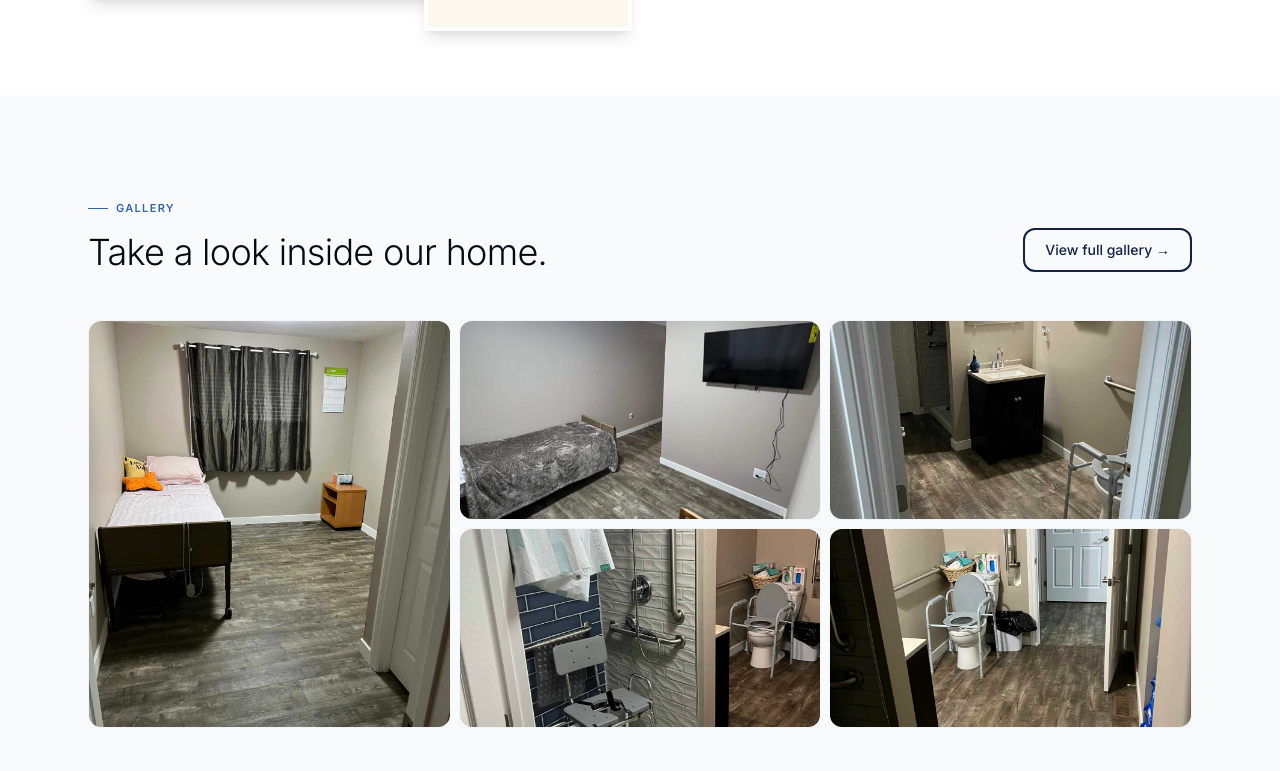
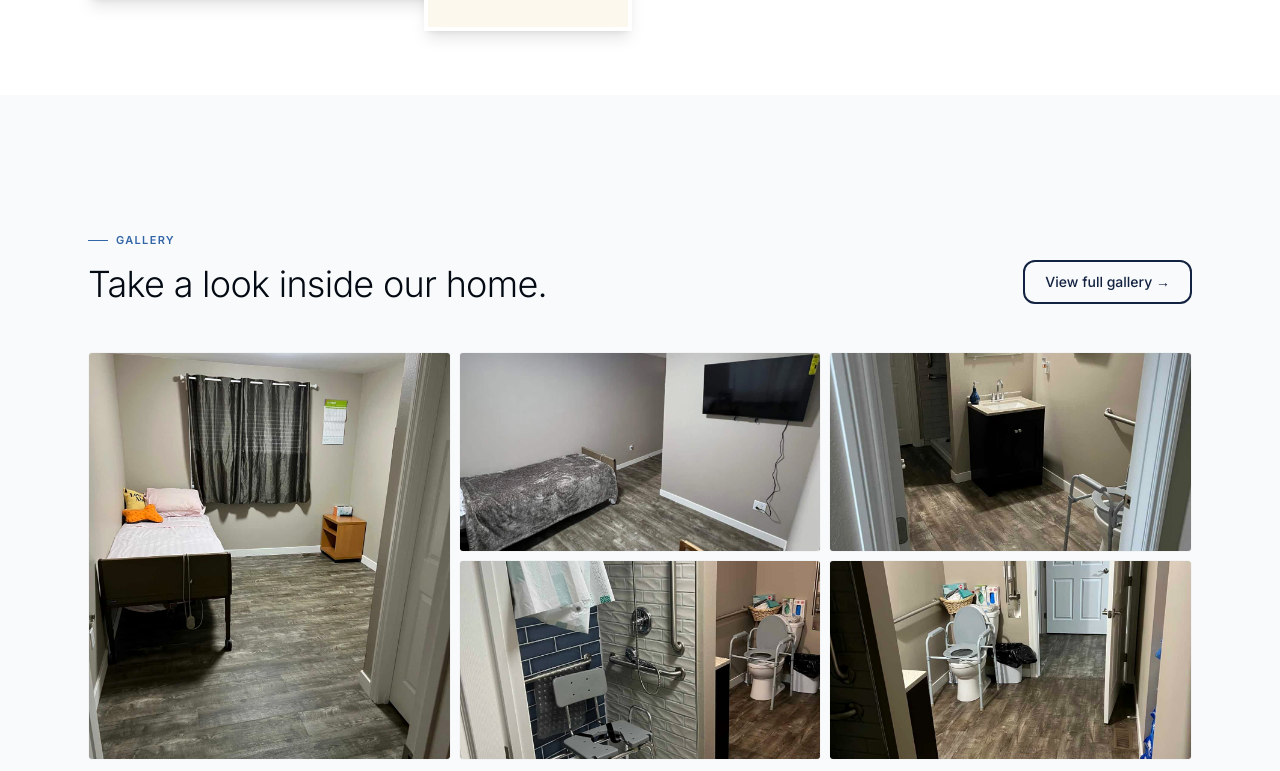
Before and after one commit to qezman/1stBlessedAFH, a Next.js app: page / in a window 1280 px wide. Shown: the part 2809-3580 px from the top of the page. Built offline with nearby package versions, Linux system fonts and the light colour scheme.

Commit message:
fix(gallery): image corner radius and lightbox fill error fix

```diff
--- a/components/gallery/Lightbox.tsx
+++ b/components/gallery/Lightbox.tsx
@@ -103,10 +103,11 @@ export function Lightbox({
         <Image
           src={photo.src}
           alt={photo.caption}
-          fill
+          width={1200}
+          height={800}
           sizes="52vw"
           className="max-w-[52vw] max-h-[72vh] shadow-2xl object-contain animate-in zoom-in-95 duration-200"
-          style={{ position: "static", width: "auto", height: "auto" }}
+          style={{ width: "auto", height: "auto" }}
         />
       </div>
 
--- a/components/gallery/MasonryGallery.tsx
+++ b/components/gallery/MasonryGallery.tsx
@@ -23,7 +23,7 @@ export function MasonryGallery() {
   );
 
   return (
-    <section className="py-20 sm:py-24 px-6 sm:px-12 bg-white">
+    <section className="py-16 md:py-24 lg:py-32 px-6 sm:px-12 bg-white">
       <div className="max-w-[1400px] mx-auto">
         <Reveal className="flex flex-col sm:flex-row sm:items-center justify-between pb-6 mb-8 border-b border-[#E9ECEF] gap-2">
           <span className="text-xs font-light text-[#ADB5BD] tracking-wide">
@@ -84,7 +84,7 @@ export function MasonryGallery() {
                 alt={photo.caption}
                 fill
                 sizes="(max-width: 640px) 100vw, (max-width: 768px) 50vw, (max-width: 1280px) 33vw, 25vw"
-                className="object-cover transition-transform duration-500 group-hover:scale-105"
+                className="object-cover transition-transform duration-500 group-hover:scale-[1.02] !rounded"
               />
               <div className="absolute inset-0 bg-[#0B1628]/45 flex items-center justify-center opacity-0 group-hover:opacity-100 transition-opacity duration-250">
                 <svg
--- a/components/home/GalleryPreview.tsx
+++ b/components/home/GalleryPreview.tsx
@@ -14,7 +14,7 @@ export function GalleryPreview() {
   const [featured, ...rest] = photos;
 
   return (
-    <section className="py-20 sm:py-24 bg-gray-50">
+    <section className="py-16 md:py-24 lg:py-32 bg-gray-50">
       <div className="max-w-[1200px] mx-auto px-6 sm:px-12">
         <Reveal className="flex flex-col sm:flex-row justify-between items-start sm:items-end mb-12 gap-4">
           <div>
@@ -43,7 +43,7 @@ export function GalleryPreview() {
                 fill
                 priority
                 sizes="(max-width: 640px) 100vw, 33vw"
-                className="object-cover transition-transform duration-500 group-hover:scale-105"
+                className="object-cover transition-transform duration-500 group-hover:scale-105 !rounded-none"
               />
               <div className="absolute inset-0 bg-navy-950/30 opacity-0 group-hover:opacity-100 transition-opacity flex items-end p-4">
                 <span className="text-xs text-white font-light tracking-wide">
@@ -66,7 +66,7 @@ export function GalleryPreview() {
                     alt={photo.caption}
                     fill
                     sizes="(max-width: 640px) 50vw, 33vw"
-                    className="object-cover transition-transform duration-500 group-hover:scale-105"
+                    className="object-cover transition-transform duration-500 group-hover:scale-105 !rounded-none"
                   />
                   <div className="absolute inset-0 bg-navy-950/30 opacity-0 group-hover:opacity-100 transition-opacity flex items-end p-4">
                     <span className="text-xs text-white font-light tracking-wide">
```
